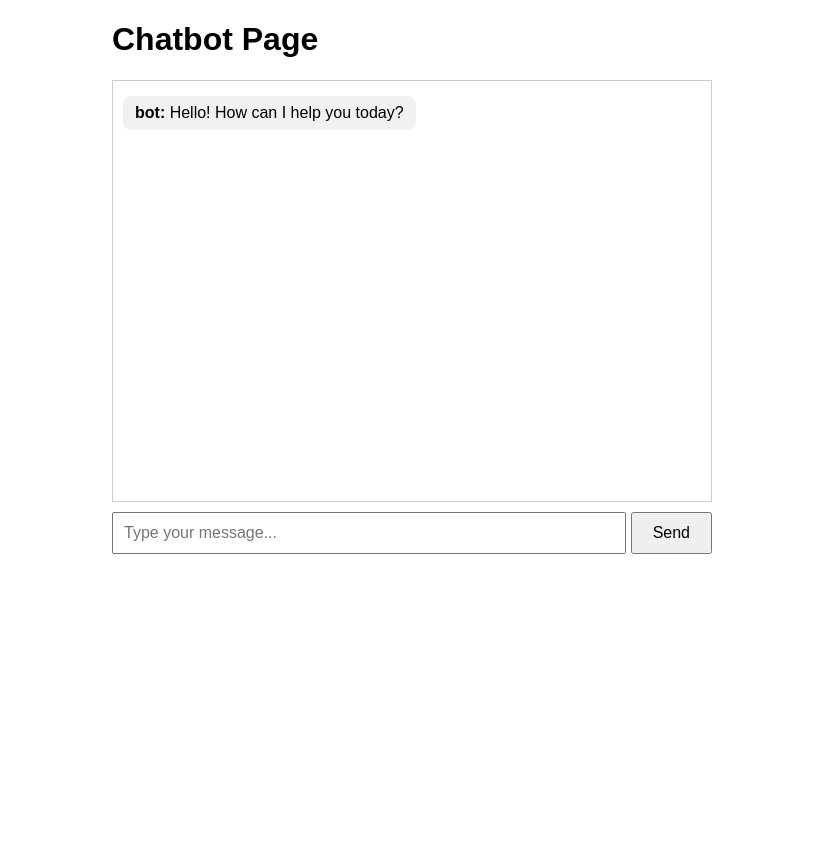
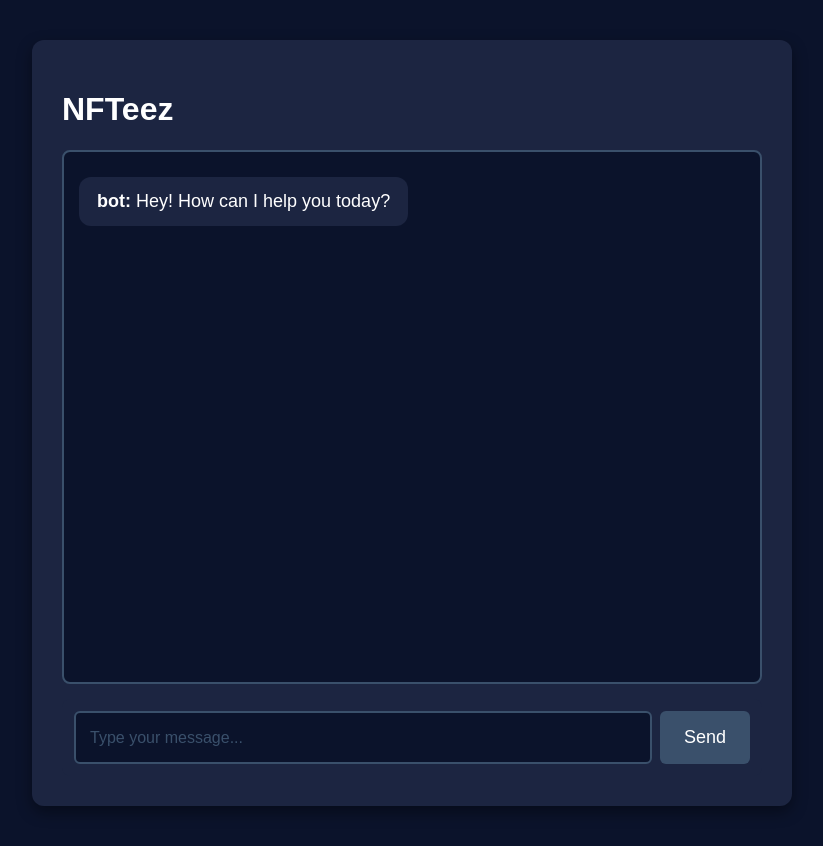
Before and after one commit to Elmobile-Code/NFTeez, a Next.js app: page / in a window 1280 px wide. Shown: the whole page, without its empty margins (228-1051 px from the left). Before the commit the page ends 800 px from the top, so only its background shows below. Built offline with nearby package versions, Linux system fonts and the light colour scheme.

Commit message:
first basic css

```diff
--- /dev/null
+++ b/next-env.d 2.ts
@@ -0,0 +1,5 @@
+/// <reference types="next" />
+/// <reference types="next/image-types/global" />
+
+// NOTE: This file should not be edited
+// see https://nextjs.org/docs/pages/api-reference/config/typescript for more information.
--- a/pages/index.tsx
+++ b/pages/index.tsx
@@ -2,28 +2,29 @@
 
 export default function Home() {
   const [messages, setMessages] = useState([
-    { role: 'bot', text: 'Hello! How can I help you today?' },
+    { role: 'bot', text: 'Hey! How can I help you today?' },
   ]);
-  // User Input
   const [inputValue, setInputValue] = useState('');
+  const [isBotTyping, setIsBotTyping] = useState(false);
 
   function handleSend() {
-    if (!inputValue.trim()) return;
+    if (!inputValue.trim() || isBotTyping) return;
     setMessages((prev) => [...prev, { role: 'user', text: inputValue.trim() }]);
     setInputValue('');
+    setIsBotTyping(true); // Disable input while bot is responding
 
-    // Bot Output
     setTimeout(() => {
       setMessages((prev) => [
         ...prev,
         { role: 'bot', text: 'sigma ligma alpha' },
       ]);
+      setIsBotTyping(false);
     }, 1000);
   }
 
   return (
     <div className="container">
-      <h1>Chatbot Page</h1>
+      <h1>NFTeez</h1>
 
       <div className="chatWindow">
         {messages.map((msg, index) => (
@@ -46,9 +47,10 @@
           onKeyDown={(e) => {
             if (e.key === 'Enter') handleSend();
           }}
+          disabled={isBotTyping} // Disable input while bot is typing
         />
-        <button className="sendButton" onClick={handleSend}>
-          Send
+        <button className="sendButton" onClick={handleSend} disabled={isBotTyping}>
+          {isBotTyping ? '...' : 'Send'} {}
         </button>
       </div>
     </div>
--- a/styles/index.css
+++ b/styles/index.css
@@ -1,52 +1,103 @@
-.container {
-  max-width: 600px;
-  margin: 20px auto;
-  font-family: sans-serif;
+/* General Page Styles */
+body {
+  background-color: #0b132b;
+  color: white;
+  font-family: 'Arial', sans-serif;
 }
 
-.chatWindow {
-  border: 1px solid #ccc;
-  padding: 10px;
-  height: 400px;
-  overflow-y: auto;
-  margin-bottom: 10px;
+/* Main Container */
+.container {
+  max-width: 700px; /* Increased width */
+  margin: 40px auto;
+  font-family: sans-serif;
+  background-color: #1c2541;
+  padding: 30px;
+  border-radius: 12px;
+  box-shadow: 0 6px 15px rgba(0, 0, 0, 0.4);
 }
 
-.messageBubble {
-  margin: 5px 0;
-  padding: 8px 12px;
+/* Chat Window */
+.chatWindow {
+  border: 2px solid #3a506b;
+  padding: 15px;
+  height: 500px; /* Increased height */
+  overflow-y: auto;
+  margin-bottom: 15px;
+  background-color: #0b132b;
   border-radius: 8px;
-  display: block;
-  max-width: 80%;
-  clear: both;
+  font-size: 20px; /* Increased text size */
 }
 
+/* Chat Messages */
+.messageBubble {
+  margin: 10px 0; /* More space between messages */
+  padding: 14px 18px; /* Larger padding */
+  border-radius: 12px;
+  display: block;
+  max-width: 85%;
+  clear: both;
+  font-size: 18px; /* Larger text */
+  color: white;
+}
+
+/* User Messages */
 .userBubble {
-  background-color: #e0f7fa;
+  background-color: #3a506b;
   float: right;
   text-align: right;
 }
 
+/* Bot Messages */
 .botBubble {
-  background-color: #f1f1f1;
+  background-color: #1c2541;
   float: left;
   text-align: left;
 }
 
-/* Input area */
+/* Input Area */
 .inputArea {
   display: flex;
+  background-color: #1c2541;
+  padding: 12px;
+  border-radius: 8px;
 }
 
+/* Input Field */
 .input {
   flex: 1;
-  padding: 10px;
+  padding: 14px; /* Bigger padding */
+  font-size: 18px; /* Larger text */
+  background-color: #0b132b;
+  color: white;
+  border: 2px solid #3a506b;
+  border-radius: 6px;
+  outline: none;
+}
+
+.input::placeholder {
+  color: #3a506b;
   font-size: 16px;
 }
 
+/* Send Button */
 .sendButton {
-  padding: 10px 20px;
-  margin-left: 5px;
-  font-size: 16px;
+  padding: 14px 24px; /* Larger button */
+  margin-left: 8px;
+  font-size: 18px; /* Bigger text */
   cursor: pointer;
+  background-color: #3a506b;
+  color: white;
+  border: none;
+  border-radius: 6px;
+  transition: background-color 0.3s;
 }
+
+.sendButton:hover {
+  background-color: #1c2541;
+}
+
+.sendButton:disabled {
+  background-color: #3a506b;
+  opacity: 0.5;
+  cursor: not-allowed;
+}
```
Also changed, not shown: components/Button.tsx (added, +47 -0 lines), components/Card.tsx (added, +43 -0 lines), package.json (+8 -3 lines).
